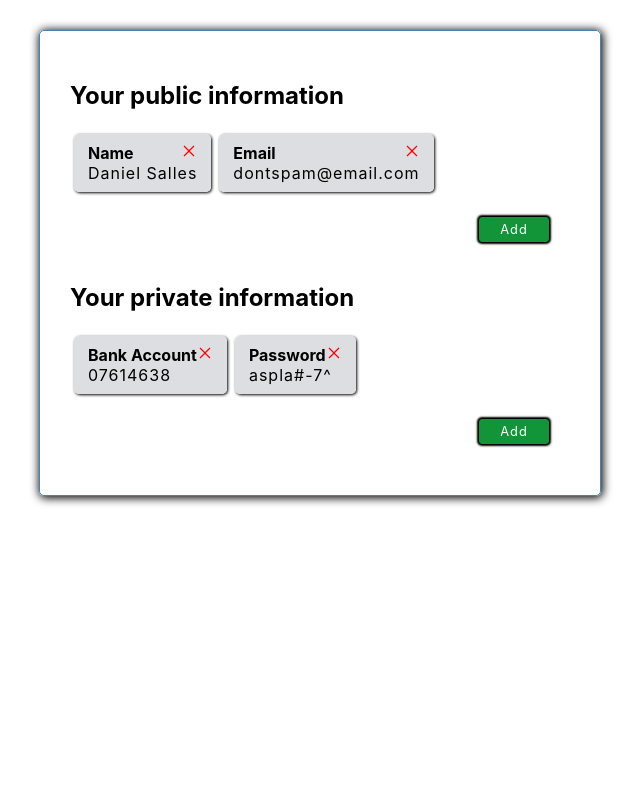
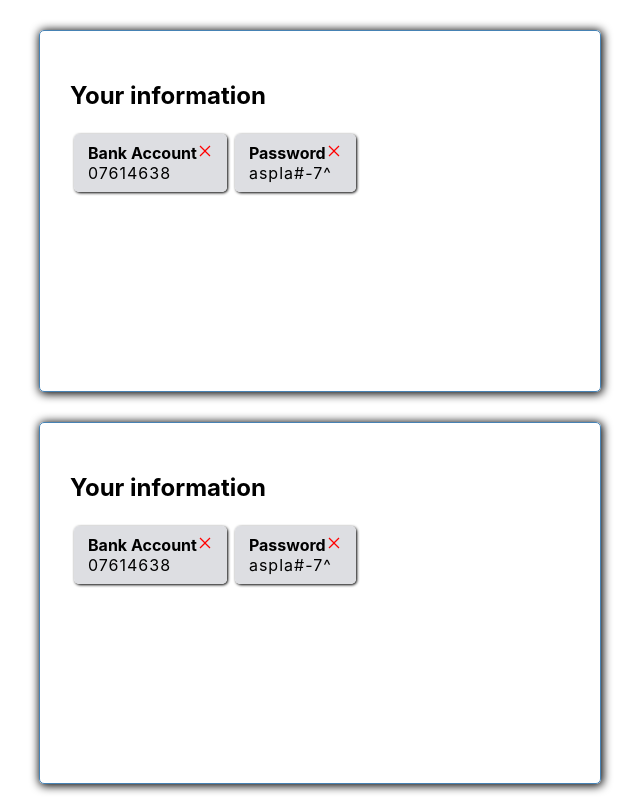
Before and after one commit to eamorim3/Buzz, a React (Create React App) app in the folder buzz/: page / in a window 1280 px wide. Shown: the top 800 px of the page, without its empty margins (320-961 px from the left). Built offline with nearby package versions, Linux system fonts and the light colour scheme.

Commit message:
functioning add info and basic chip info window

```diff
--- a/buzz/src/App.js
+++ b/buzz/src/App.js
@@ -1,74 +1,20 @@
 import { useState } from "react";
-import Display_info from "./Display_info";
-import AddFormsButton from "./AddFormsButton";
-import AddInfo from "./AddInfo";
+import Dashboard from "./Dashboard";
 
+
+import RegisterPage from "./RegisterPage";
 function App() {
-  const [publicInfo, setPublicInfo] = useState([
-    {
-      text: 'Daniel Salles',
-      type: 'Name'
-    },
-    {
-      text: 'dontspam@email.com',
-      type: 'Email'
-    }
-  ])
-  const [privateInfo, setPrivateInfo] = useState([
-    {
-      text: '07614638',
-      type: 'Bank Account'
-    },
-    {
-      text: 'aspla#-7^',
-      type: 'Password'
-    }
-  ])
 
-  const [showAddPrivateInfo, setShowAddPrivateInfo] = useState(false);
-  const [showAddPublicInfo, setShowAddPublicInfo] = useState(false)
 
-  const deletePublicInfo = (type) => {
-    setPublicInfo(publicInfo.filter((pInfo) => pInfo.type !== type))
+  let isRegisterPage = false;
+  let isDashboardPage = true;
+
+  if (isRegisterPage) {
+    return <RegisterPage/>
   }
-  const deletePrivateInfo = (type) => {
-    setPrivateInfo(privateInfo.filter((pInfo) => pInfo.type !== type))
+  if (isDashboardPage) {
+    return  <Dashboard/>
   }
-  const addPrivateInfo = (newData) => {
-    setPrivateInfo([...privateInfo, newData])
-    setShowAddPrivateInfo(!showAddPrivateInfo)
-  }
-  const addPublicInfo = (newData) => {
-    setPublicInfo([...publicInfo, newData])
-    setShowAddPublicInfo(!showAddPublicInfo)
-  }
-
-  return (
-    <div className='container'>
-
-      <div className='AllInformation'>
-
-        <h2>Your public information</h2>
-        <Display_info info={publicInfo} onDelete={deletePublicInfo}/>
-        <AddFormsButton
-          onAdd={() => setShowAddPublicInfo(!showAddPublicInfo)}
-          showAdd={showAddPublicInfo}
-        />
-
-       {showAddPublicInfo && <AddInfo onClick={addPublicInfo} />}
-
-        <h2>Your private information</h2>
-        <Display_info info={privateInfo} onDelete={deletePrivateInfo}/>
-        <AddFormsButton
-          onAdd={() => setShowAddPrivateInfo(!showAddPrivateInfo)}
-          showAdd={showAddPrivateInfo}
-        />
-
-        {showAddPrivateInfo && <AddInfo onClick={addPrivateInfo} />}
-
-      </div>
-    </div>
-  );
 }
 
 export default App;
--- /dev/null
+++ b/buzz/src/ChipInfo.js
@@ -0,0 +1,27 @@
+import React from 'react'
+import { useState } from 'react';
+import Display_info from "./Display_info";
+import AddFormsButton from "./AddFormsButton";
+import AddInfo from "./AddInfo";
+
+export default function ChipInfo({info, onDelete, onClose}) {
+
+    const [showAddInfo, setShowAddInfo] = useState(false)
+
+    return (
+        <div className='container'>
+
+        <div className='AllInformation'>
+
+            <h2>Your information</h2>
+            <Display_info info={info} onDelete={onDelete}/>
+            {/* <AddFormsButton
+            onAdd={() => setShowAddInfo(!showAddInfo)}
+            showAdd={showAddInfo}
+            /> */}
+
+            {/* {showAddInfo && <AddInfo onClick={addInfo} />} */}
+        </div>
+        </div>
+    );
+}
--- /dev/null
+++ b/buzz/src/Dashboard.js
@@ -0,0 +1,34 @@
+import React from 'react'
+import { useState } from 'react'
+import ChipInfo from './ChipInfo'
+
+export default function Dashboard() {
+    const [info, setInfo] = useState([
+        {
+            text: '07614638',
+            type: 'Bank Account'
+        },
+        {
+            text: 'aspla#-7^',
+            type: 'Password'
+        }
+    ])
+
+    const [openDashboard, setOpenDashboard] = useState(false);
+
+    const closeDashboard = () => {
+        setOpenDashboard(!openDashboard)
+    }
+
+    const deleteInfo = (type) => {
+        setInfo(info.filter((pInfo) => pInfo.type !== type))
+    }
+
+    return (
+            <>
+                <ChipInfo info={info} onDelete={deleteInfo} onClose={closeDashboard}/>
+                <ChipInfo info={info} onDelete={deleteInfo} onClose={closeDashboard}/>
+                <ChipInfo info={info} onDelete={deleteInfo} onClose={closeDashboard}/>
+            </>
+    );
+}
--- a/buzz/src/Display_info.js
+++ b/buzz/src/Display_info.js
@@ -3,7 +3,7 @@ import Info from "./Info";
 export default function Display_info({ info, onDelete}) {
     return (
     <div className='wrapper'>
-        {info.map((singleInfo) => (<Info info={singleInfo} onDelete={onDelete}/>))}
+        {info.length > 0 ? info.map((singleInfo) => (<Info info={singleInfo} onDelete={onDelete}/>)) : 'No info available'}
     </div>
   )
 }
--- /dev/null
+++ b/buzz/src/RegisterPage.js
@@ -0,0 +1,72 @@
+import React from 'react'
+import { useState } from 'react';
+import Display_info from "./Display_info";
+import AddFormsButton from "./AddFormsButton";
+import AddInfo from "./AddInfo";
+
+export default function RegisterPage() {
+    const [publicInfo, setPublicInfo] = useState([
+        {
+          text: 'Daniel Salles',
+          type: 'Name'
+        },
+        {
+          text: 'dontspam@email.com',
+          type: 'Email'
+        }
+      ])
+      const [privateInfo, setPrivateInfo] = useState([
+        {
+          text: '07614638',
+          type: 'Bank Account'
+        },
+        {
+          text: 'aspla#-7^',
+          type: 'Password'
+        }
+      ])
+
+      const [showAddPrivateInfo, setShowAddPrivateInfo] = useState(false);
+      const [showAddPublicInfo, setShowAddPublicInfo] = useState(false)
+
+      const deletePublicInfo = (type) => {
+        setPublicInfo(publicInfo.filter((pInfo) => pInfo.type !== type))
+      }
+      const deletePrivateInfo = (type) => {
+        setPrivateInfo(privateInfo.filter((pInfo) => pInfo.type !== type))
+      }
+      const addPrivateInfo = (newData) => {
+        setPrivateInfo([...privateInfo, newData])
+        setShowAddPrivateInfo(!showAddPrivateInfo)
+      }
+      const addPublicInfo = (newData) => {
+        setPublicInfo([...publicInfo, newData])
+        setShowAddPublicInfo(!showAddPublicInfo)
+      }
+        return (
+          <div className='container'>
+
+            <div className='AllInformation'>
+
+              <h2>Your public information</h2>
+              <Display_info info={publicInfo} onDelete={deletePublicInfo}/>
+              <AddFormsButton
+                onAdd={() => setShowAddPublicInfo(!showAddPublicInfo)}
+                showAdd={showAddPublicInfo}
+              />
+
+             {showAddPublicInfo && <AddInfo onClick={addPublicInfo} />}
+
+              <h2>Your private information</h2>
+              <Display_info info={privateInfo} onDelete={deletePrivateInfo}/>
+              <AddFormsButton
+                onAdd={() => setShowAddPrivateInfo(!showAddPrivateInfo)}
+                showAdd={showAddPrivateInfo}
+              />
+
+              {showAddPrivateInfo && <AddInfo onClick={addPrivateInfo} />}
+
+            </div>
+          </div>
+        );
+}
```
